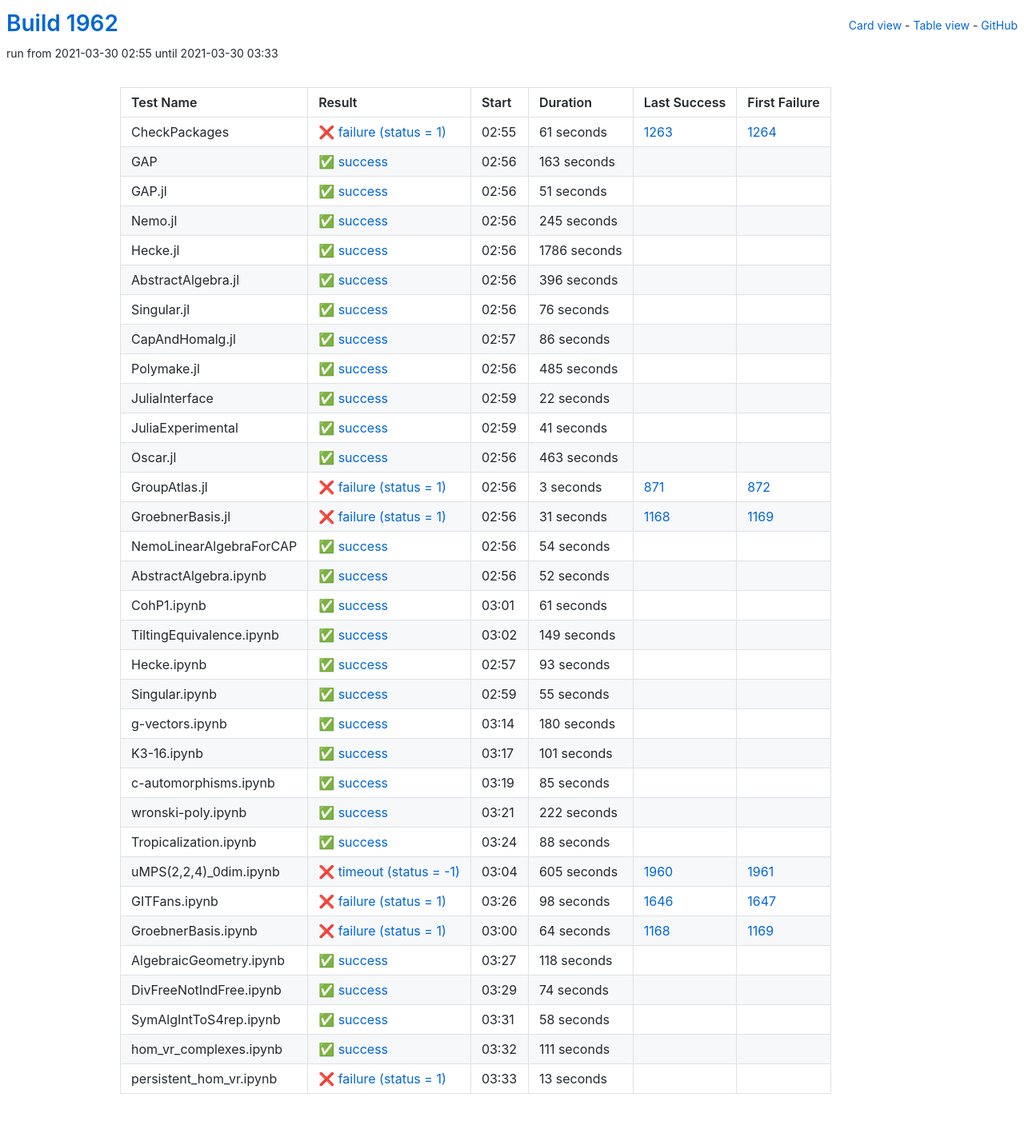
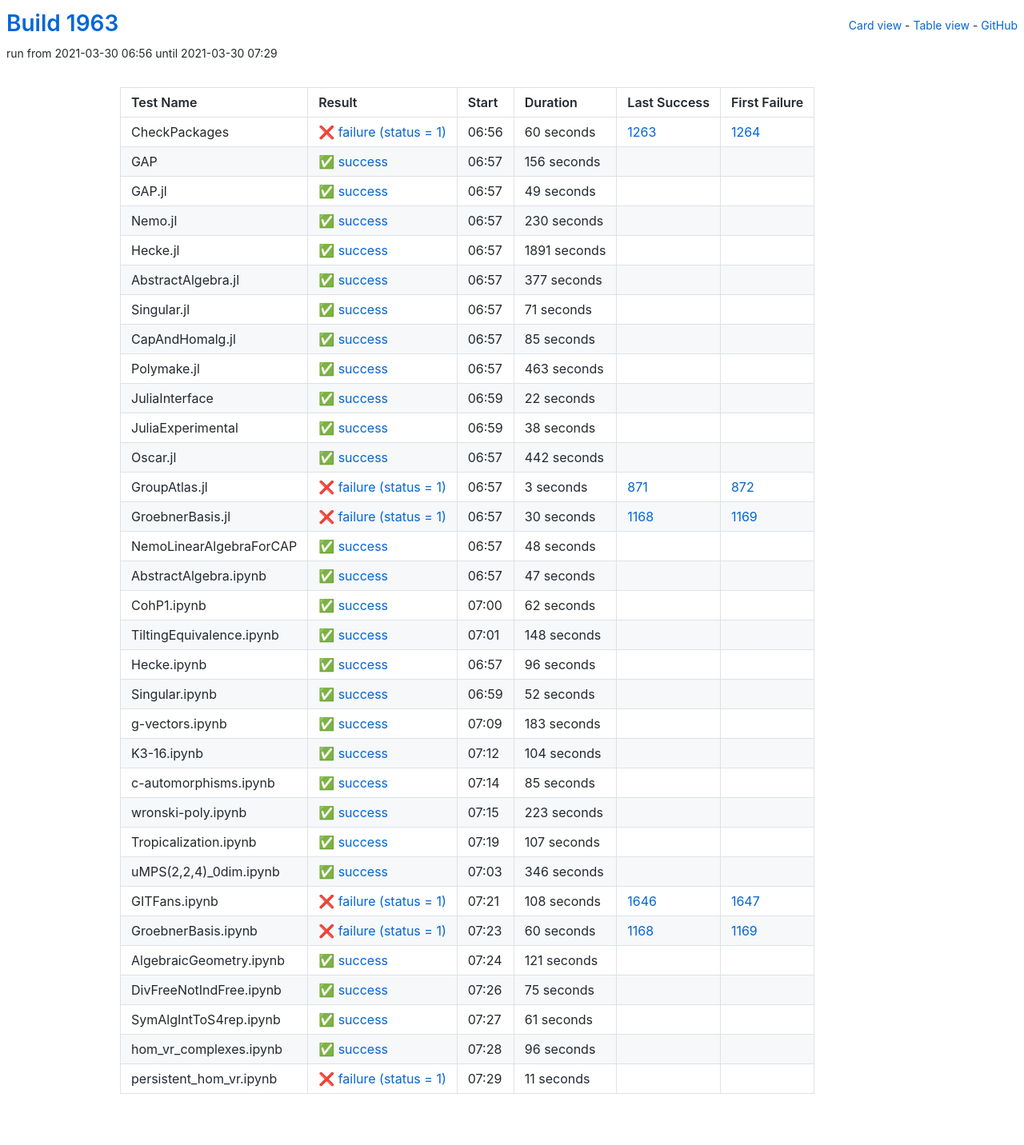
Before and after one commit to oscar-system/oscar-ci-status-stable, a Jekyll site: the page built from table.html, in a window 1280 px wide. Shown: the whole page at 80% size. Built offline with Jekyll 4.4.1, drawn with Linux system fonts in a browser that asks for light colours.

Commit message:
Build #1963

```diff
--- a/_data/ci.yml
+++ b/_data/ci.yml
@@ -1,6 +1,6 @@
 ---
-build: 1962
-build_url: https://oscarci.mathematik.uni-kl.de/job/oscar-stable/1962/
+build: 1963
+build_url: https://oscarci.mathematik.uni-kl.de/job/oscar-stable/1963/
 job: oscar-stable
 organization: oscar-system
 repo: oscar-ci-status-stable
@@ -8,116 +8,116 @@ repourl: https://github.com/oscar-system/oscar-ci-status-stable
 tests:
 - name: CheckPackages
   id: checkpackages
-  log: https://oscarci.mathematik.uni-kl.de/job/oscar-stable/1962/artifact/logs/build-1962/CheckPackages.log
-  start: 2021-03-30 02:55
+  log: https://oscarci.mathematik.uni-kl.de/job/oscar-stable/1963/artifact/logs/build-1963/CheckPackages.log
+  start: 2021-03-30 06:56
   success: false
   exitcode: 1
   status: failure
-  duration: 61
+  duration: 60
   last_success: 1263
   last_success_url: https://oscarci.mathematik.uni-kl.de/job/oscar-stable/1263/
   first_failure: 1264
   first_failure_url: https://oscarci.mathematik.uni-kl.de/job/oscar-stable/1264/
 - name: GAP
   id: gap
-  log: https://oscarci.mathematik.uni-kl.de/job/oscar-stable/1962/artifact/logs/build-1962/GAP.log
-  start: 2021-03-30 02:56
+  log: https://oscarci.mathematik.uni-kl.de/job/oscar-stable/1963/artifact/logs/build-1963/GAP.log
+  start: 2021-03-30 06:57
   success: true
   exitcode: 0
   status: success
-  duration: 163
+  duration: 156
   last_success: false
   last_success_url:
   first_failure: false
   first_failure_url:
 - name: GAP.jl
   id: gap-jl
-  log: https://oscarci.mathematik.uni-kl.de/job/oscar-stable/1962/artifact/logs/build-1962/GAP.jl.log
-  start: 2021-03-30 02:56
+  log: https://oscarci.mathematik.uni-kl.de/job/oscar-stable/1963/artifact/logs/build-1963/GAP.jl.log
+  start: 2021-03-30 06:57
   success: true
   exitcode: 0
   status: success
-  duration: 51
+  duration: 49
   last_success: false
   last_success_url:
   first_failure: false
   first_failure_url:
 - name: Nemo.jl
   id: nemo-jl
-  log: https://oscarci.mathematik.uni-kl.de/job/oscar-stable/1962/artifact/logs/build-1962/Nemo.jl.log
-  start: 2021-03-30 02:56
+  log: https://oscarci.mathematik.uni-kl.de/job/oscar-stable/1963/artifact/logs/build-1963/Nemo.jl.log
+  start: 2021-03-30 06:57
   success: true
   exitcode: 0
   status: success
-  duration: 245
+  duration: 230
   last_success: false
   last_success_url:
   first_failure: false
   first_failure_url:
 - name: Hecke.jl
   id: hecke-jl
-  log: https://oscarci.mathematik.uni-kl.de/job/oscar-stable/1962/artifact/logs/build-1962/Hecke.jl.log
-  start: 2021-03-30 02:56
+  log: https://oscarci.mathematik.uni-kl.de/job/oscar-stable/1963/artifact/logs/build-1963/Hecke.jl.log
+  start: 2021-03-30 06:57
   success: true
   exitcode: 0
   status: success
-  duration: 1786
+  duration: 1891
   last_success: false
   last_success_url:
   first_failure: false
   first_failure_url:
 - name: AbstractAlgebra.jl
   id: abstractalgebra-jl
-  log: https://oscarci.mathematik.uni-kl.de/job/oscar-stable/1962/artifact/logs/build-1962/AbstractAlgebra.jl.log
-  start: 2021-03-30 02:56
+  log: https://oscarci.mathematik.uni-kl.de/job/oscar-stable/1963/artifact/logs/build-1963/AbstractAlgebra.jl.log
+  start: 2021-03-30 06:57
   success: true
   exitcode: 0
   status: success
-  duration: 396
+  duration: 377
   last_success: false
   last_success_url:
   first_failure: false
   first_failure_url:
 - name: Singular.jl
   id: singular-jl
-  log: https://oscarci.mathematik.uni-kl.de/job/oscar-stable/1962/artifact/logs/build-1962/Singular.jl.log
-  start: 2021-03-30 02:56
+  log: https://oscarci.mathematik.uni-kl.de/job/oscar-stable/1963/artifact/logs/build-1963/Singular.jl.log
+  start: 2021-03-30 06:57
   success: true
   exitcode: 0
   status: success
-  duration: 76
+  duration: 71
   last_success: false
   last_success_url:
   first_failure: false
   first_failure_url:
 - name: CapAndHomalg.jl
   id: capandhomalg-jl
-  log: https://oscarci.mathematik.uni-kl.de/job/oscar-stable/1962/artifact/logs/build-1962/CapAndHomalg.jl.log
-  start: 2021-03-30 02:57
+  log: https://oscarci.mathematik.uni-kl.de/job/oscar-stable/1963/artifact/logs/build-1963/CapAndHomalg.jl.log
+  start: 2021-03-30 06:57
   success: true
   exitcode: 0
   status: success
-  duration: 86
+  duration: 85
   last_success: false
   last_success_url:
   first_failure: false
   first_failure_url:
 - name: Polymake.jl
   id: polymake-jl
-  log: https://oscarci.mathematik.uni-kl.de/job/oscar-stable/1962/artifact/logs/build-1962/Polymake.jl.log
-  start: 2021-03-30 02:56
+  log: https://oscarci.mathematik.uni-kl.de/job/oscar-stable/1963/artifact/logs/build-1963/Polymake.jl.log
+  start: 2021-03-30 06:57
   success: true
   exitcode: 0
   status: success
-  duration: 485
+  duration: 463
   last_success: false
   last_success_url:
   first_failure: false
   first_failure_url:
 - name: JuliaInterface
   id: juliainterface
-  log: https://oscarci.mathematik.uni-kl.de/job/oscar-stable/1962/artifact/logs/build-1962/JuliaInterface.log
-  start: 2021-03-30 02:59
+  log: https://oscarci.mathematik.uni-kl.de/job/oscar-stable/1963/artifact/logs/build-1963/JuliaInterface.log
+  start: 2021-03-30 06:59
   success: true
   exitcode: 0
   status: success
@@ -128,32 +128,32 @@ tests:
   first_failure_url:
 - name: JuliaExperimental
   id: juliaexperimental
-  log: https://oscarci.mathematik.uni-kl.de/job/oscar-stable/1962/artifact/logs/build-1962/JuliaExperimental.log
-  start: 2021-03-30 02:59
+  log: https://oscarci.mathematik.uni-kl.de/job/oscar-stable/1963/artifact/logs/build-1963/JuliaExperimental.log
+  start: 2021-03-30 06:59
   success: true
   exitcode: 0
   status: success
-  duration: 41
+  duration: 38
   last_success: false
   last_success_url:
   first_failure: false
   first_failure_url:
 - name: Oscar.jl
   id: oscar-jl
-  log: https://oscarci.mathematik.uni-kl.de/job/oscar-stable/1962/artifact/logs/build-1962/Oscar.jl.log
-  start: 2021-03-30 02:56
+  log: https://oscarci.mathematik.uni-kl.de/job/oscar-stable/1963/artifact/logs/build-1963/Oscar.jl.log
+  start: 2021-03-30 06:57
   success: true
   exitcode: 0
   status: success
-  duration: 463
+  duration: 442
   last_success: false
   last_success_url:
   first_failure: false
   first_failure_url:
 - name: GroupAtlas.jl
   id: groupatlas-jl
-  log: https://oscarci.mathematik.uni-kl.de/job/oscar-stable/1962/artifact/logs/build-1962/GroupAtlas.jl.log
-  start: 2021-03-30 02:56
+  log: https://oscarci.mathematik.uni-kl.de/job/oscar-stable/1963/artifact/logs/build-1963/GroupAtlas.jl.log
+  start: 2021-03-30 06:57
   success: false
   exitcode: 1
   status: failure
@@ -164,32 +164,80 @@ tests:
   first_failure_url: https://oscarci.mathematik.uni-kl.de/job/oscar-stable/872/
 - name: GroebnerBasis.jl
   id: groebnerbasis-jl
-  log: https://oscarci.mathematik.uni-kl.de/job/oscar-stable/1962/artifact/logs/build-1962/GroebnerBasis.jl.log
-  start: 2021-03-30 02:56
+  log: https://oscarci.mathematik.uni-kl.de/job/oscar-stable/1963/artifact/logs/build-1963/GroebnerBasis.jl.log
+  start: 2021-03-30 06:57
   success: false
   exitcode: 1
   status: failure
-  duration: 31
+  duration: 30
   last_success: 1168
   last_success_url: https://oscarci.mathematik.uni-kl.de/job/oscar-stable/1168/
   first_failure: 1169
   first_failure_url: https://oscarci.mathematik.uni-kl.de/job/oscar-stable/1169/
 - name: NemoLinearAlgebraForCAP
   id: nemolinearalgebraforcap
-  log: https://oscarci.mathematik.uni-kl.de/job/oscar-stable/1962/artifact/logs/build-1962/NemoLinearAlgebraForCAP.log
-  start: 2021-03-30 02:56
+  log: https://oscarci.mathematik.uni-kl.de/job/oscar-stable/1963/artifact/logs/build-1963/NemoLinearAlgebraForCAP.log
+  start: 2021-03-30 06:57
   success: true
   exitcode: 0
   status: success
-  duration: 54
+  duration: 48
   last_success: false
   last_success_url:
   first_failure: false
   first_failure_url:
 - name: AbstractAlgebra.ipynb
   id: abstractalgebra-ipynb
-  log: https://oscarci.mathematik.uni-kl.de/job/oscar-stable/1962/artifact/logs/build-1962/AbstractAlgebra.ipynb.log
-  start: 2021-03-30 02:56
+  log: https://oscarci.mathematik.uni-kl.de/job/oscar-stable/1963/artifact/logs/build-1963/AbstractAlgebra.ipynb.log
+  start: 2021-03-30 06:57
+  success: true
+  exitcode: 0
+  status: success
+  duration: 47
+  last_success: false
+  last_success_url:
+  first_failure: false
+  first_failure_url:
+- name: CohP1.ipynb
+  id: cohp1-ipynb
+  log: https://oscarci.mathematik.uni-kl.de/job/oscar-stable/1963/artifact/logs/build-1963/CohP1.ipynb.log
+  start: 2021-03-30 07:00
+  success: true
+  exitcode: 0
+  status: success
+  duration: 62
+  last_success: false
+  last_success_url:
+  first_failure: false
+  first_failure_url:
+- name: TiltingEquivalence.ipynb
+  id: tiltingequivalence-ipynb
+  log: https://oscarci.mathematik.uni-kl.de/job/oscar-stable/1963/artifact/logs/build-1963/TiltingEquivalence.ipynb.log
+  start: 2021-03-30 07:01
+  success: true
+  exitcode: 0
+  status: success
+  duration: 148
+  last_success: false
+  last_success_url:
+  first_failure: false
+  first_failure_url:
+- name: Hecke.ipynb
+  id: hecke-ipynb
+  log: https://oscarci.mathematik.uni-kl.de/job/oscar-stable/1963/artifact/logs/build-1963/Hecke.ipynb.log
+  start: 2021-03-30 06:57
+  success: true
+  exitcode: 0
+  status: success
+  duration: 96
+  last_success: false
+  last_success_url:
+  first_failure: false
+  first_failure_url:
+- name: Singular.ipynb
+  id: singular-ipynb
+  log: https://oscarci.mathematik.uni-kl.de/job/oscar-stable/1963/artifact/logs/build-1963/Singular.ipynb.log
+  start: 2021-03-30 06:59
   success: true
   exitcode: 0
   status: success
@@ -198,82 +246,34 @@ tests:
   last_success_url:
   first_failure: false
   first_failure_url:
-- name: CohP1.ipynb
-  id: cohp1-ipynb
-  log: https://oscarci.mathematik.uni-kl.de/job/oscar-stable/1962/artifact/logs/build-1962/CohP1.ipynb.log
-  start: 2021-03-30 03:01
+- name: g-vectors.ipynb
+  id: g-vectors-ipynb
+  log: https://oscarci.mathematik.uni-kl.de/job/oscar-stable/1963/artifact/logs/build-1963/g-vectors.ipynb.log
+  start: 2021-03-30 07:09
   success: true
   exitcode: 0
   status: success
-  duration: 61
-  last_success: false
-  last_success_url:
-  first_failure: false
-  first_failure_url:
-- name: TiltingEquivalence.ipynb
-  id: tiltingequivalence-ipynb
-  log: https://oscarci.mathematik.uni-kl.de/job/oscar-stable/1962/artifact/logs/build-1962/TiltingEquivalence.ipynb.log
-  start: 2021-03-30 03:02
-  success: true
-  exitcode: 0
-  status: success
-  duration: 149
-  last_success: false
-  last_success_url:
-  first_failure: false
-  first_failure_url:
-- name: Hecke.ipynb
-  id: hecke-ipynb
-  log: https://oscarci.mathematik.uni-kl.de/job/oscar-stable/1962/artifact/logs/build-1962/Hecke.ipynb.log
-  start: 2021-03-30 02:57
-  success: true
-  exitcode: 0
-  status: success
-  duration: 93
-  last_success: false
-  last_success_url:
-  first_failure: false
-  first_failure_url:
-- name: Singular.ipynb
-  id: singular-ipynb
-  log: https://oscarci.mathematik.uni-kl.de/job/oscar-stable/1962/artifact/logs/build-1962/Singular.ipynb.log
-  start: 2021-03-30 02:59
-  success: true
-  exitcode: 0
-  status: success
-  duration: 55
-  last_success: false
-  last_success_url:
-  first_failure: false
-  first_failure_url:
-- name: g-vectors.ipynb
-  id: g-vectors-ipynb
-  log: https://oscarci.mathematik.uni-kl.de/job/oscar-stable/1962/artifact/logs/build-1962/g-vectors.ipynb.log
-  start: 2021-03-30 03:14
-  success: true
-  exitcode: 0
-  status: success
-  duration: 180
+  duration: 183
   last_success: false
   last_success_url:
   first_failure: false
   first_failure_url:
 - name: K3-16.ipynb
   id: k3-16-ipynb
-  log: https://oscarci.mathematik.uni-kl.de/job/oscar-stable/1962/artifact/logs/build-1962/K3-16.ipynb.log
-  start: 2021-03-30 03:17
+  log: https://oscarci.mathematik.uni-kl.de/job/oscar-stable/1963/artifact/logs/build-1963/K3-16.ipynb.log
+  start: 2021-03-30 07:12
   success: true
   exitcode: 0
   status: success
-  duration: 101
+  duration: 104
   last_success: false
   last_success_url:
   first_failure: false
   first_failure_url:
 - name: c-automorphisms.ipynb
   id: c-automorphisms-ipynb
-  log: https://oscarci.mathematik.uni-kl.de/job/oscar-stable/1962/artifact/logs/build-1962/c-automorphisms.ipynb.log
-  start: 2021-03-30 03:19
+  log: https://oscarci.mathematik.uni-kl.de/job/oscar-stable/1963/artifact/logs/build-1963/c-automorphisms.ipynb.log
+  start: 2021-03-30 07:14
   success: true
   exitcode: 0
   status: success
@@ -284,120 +284,120 @@ tests:
   first_failure_url:
 - name: wronski-poly.ipynb
   id: wronski-poly-ipynb
-  log: https://oscarci.mathematik.uni-kl.de/job/oscar-stable/1962/artifact/logs/build-1962/wronski-poly.ipynb.log
-  start: 2021-03-30 03:21
+  log: https://oscarci.mathematik.uni-kl.de/job/oscar-stable/1963/artifact/logs/build-1963/wronski-poly.ipynb.log
+  start: 2021-03-30 07:15
   success: true
   exitcode: 0
   status: success
-  duration: 222
+  duration: 223
   last_success: false
   last_success_url:
   first_failure: false
   first_failure_url:
 - name: Tropicalization.ipynb
   id: tropicalization-ipynb
-  log: https://oscarci.mathematik.uni-kl.de/job/oscar-stable/1962/artifact/logs/build-1962/Tropicalization.ipynb.log
-  start: 2021-03-30 03:24
+  log: https://oscarci.mathematik.uni-kl.de/job/oscar-stable/1963/artifact/logs/build-1963/Tropicalization.ipynb.log
+  start: 2021-03-30 07:19
   success: true
   exitcode: 0
   status: success
-  duration: 88
+  duration: 107
   last_success: false
   last_success_url:
   first_failure: false
   first_failure_url:
 - name: uMPS(2,2,4)_0dim.ipynb
   id: umps-2-2-4-0dim-ipynb
-  log: https://oscarci.mathematik.uni-kl.de/job/oscar-stable/1962/artifact/logs/build-1962/uMPS-2-2-4-_0dim.ipynb.log
-  start: 2021-03-30 03:04
-  success: false
-  exitcode: -1
-  status: timeout
-  duration: 605
-  last_success: 1960
-  last_success_url: https://oscarci.mathematik.uni-kl.de/job/oscar-stable/1960/
-  first_failure: 1961
-  first_failure_url: https://oscarci.mathematik.uni-kl.de/job/oscar-stable/1961/
+  log: https://oscarci.mathematik.uni-kl.de/job/oscar-stable/1963/artifact/logs/build-1963/uMPS-2-2-4-_0dim.ipynb.log
+  start: 2021-03-30 07:03
+  success: true
+  exitcode: 0
+  status: success
+  duration: 346
+  last_success: false
+  last_success_url:
+  first_failure: false
+  first_failure_url:
 - name: GITFans.ipynb
   id: gitfans-ipynb
-  log: https://oscarci.mathematik.uni-kl.de/job/oscar-stable/1962/artifact/logs/build-1962/GITFans.ipynb.log
-  start: 2021-03-30 03:26
+  log: https://oscarci.mathematik.uni-kl.de/job/oscar-stable/1963/artifact/logs/build-1963/GITFans.ipynb.log
+  start: 2021-03-30 07:21
   success: false
   exitcode: 1
   status: failure
-  duration: 98
+  duration: 108
   last_success: 1646
   last_success_url: https://oscarci.mathematik.uni-kl.de/job/oscar-stable/1646/
   first_failure: 1647
   first_failure_url: https://oscarci.mathematik.uni-kl.de/job/oscar-stable/1647/
 - name: GroebnerBasis.ipynb
   id: groebnerbasis-ipynb
-  log: https://oscarci.mathematik.uni-kl.de/job/oscar-stable/1962/artifact/logs/build-1962/GroebnerBasis.ipynb.log
-  start: 2021-03-30 03:00
+  log: https://oscarci.mathematik.uni-kl.de/job/oscar-stable/1963/artifact/logs/build-1963/GroebnerBasis.ipynb.log
+  start: 2021-03-30 07:23
   success: false
   exitcode: 1
   status: failure
-  duration: 64
+  duration: 60
   last_success: 1168
   last_success_url: https://oscarci.mathematik.uni-kl.de/job/oscar-stable/1168/
   first_failure: 1169
   first_failure_url: https://oscarci.mathematik.uni-kl.de/job/oscar-stable/1169/
 - name: AlgebraicGeometry.ipynb
   id: algebraicgeometry-ipynb
-  log: https://oscarci.mathematik.uni-kl.de/job/oscar-stable/1962/artifact/logs/build-1962/AlgebraicGeometry.ipynb.log
-  start: 2021-03-30 03:27
+  log: https://oscarci.mathematik.uni-kl.de/job/oscar-stable/1963/artifact/logs/build-1963/AlgebraicGeometry.ipynb.log
+  start: 2021-03-30 07:24
   success: true
   exitcode: 0
   status: success
-  duration: 118
+  duration: 121
   last_success: false
   last_success_url:
   first_failure: false
   first_failure_url:
 - name: DivFreeNotIndFree.ipynb
   id: divfreenotindfree-ipynb
-  log: https://oscarci.mathematik.uni-kl.de/job/oscar-stable/1962/artifact/logs/build-1962/DivFreeNotIndFree.ipynb.log
-  start: 2021-03-30 03:29
+  log: https://oscarci.mathematik.uni-kl.de/job/oscar-stable/1963/artifact/logs/build-1963/DivFreeNotIndFree.ipynb.log
+  start: 2021-03-30 07:26
   success: true
   exitcode: 0
   status: success
-  duration: 74
+  duration: 75
   last_success: false
   last_success_url:
   first_failure: false
   first_failure_url:
 - name: SymAlgIntToS4rep.ipynb
   id: symalginttos4rep-ipynb
-  log: https://oscarci.mathematik.uni-kl.de/job/oscar-stable/1962/artifact/logs/build-1962/SymAlgIntToS4rep.ipynb.log
-  start: 2021-03-30 03:31
+  log: https://oscarci.mathematik.uni-kl.de/job/oscar-stable/1963/artifact/logs/build-1963/SymAlgIntToS4rep.ipynb.log
+  start: 2021-03-30 07:27
   success: true
   exitcode: 0
   status: success
-  duration: 58
+  duration: 61
   last_success: false
   last_success_url:
   first_failure: false
   first_failure_url:
 - name: hom_vr_complexes.ipynb
   id: hom-vr-complexes-ipynb
-  log: https://oscarci.mathematik.uni-kl.de/job/oscar-stable/1962/artifact/logs/build-1962/hom_vr_complexes.ipynb.log
-  start: 2021-03-30 03:32
+  log: https://oscarci.mathematik.uni-kl.de/job/oscar-stable/1963/artifact/logs/build-1963/hom_vr_complexes.ipynb.log
+  start: 2021-03-30 07:28
   success: true
   exitcode: 0
   status: success
-  duration: 111
+  duration: 96
   last_success: false
   last_success_url:
   first_failure: false
   first_failure_url:
 - name: persistent_hom_vr.ipynb
   id: persistent-hom-vr-ipynb
-  log: https://oscarci.mathematik.uni-kl.de/job/oscar-stable/1962/artifact/logs/build-1962/persistent_hom_vr.ipynb.log
-  start: 2021-03-30 03:33
+  log: https://oscarci.mathematik.uni-kl.de/job/oscar-stable/1963/artifact/logs/build-1963/persistent_hom_vr.ipynb.log
+  start: 2021-03-30 07:29
   success: false
   exitcode: 1
   status: failure
-  duration: 13
+  duration: 11
   last_success: false
   last_success_url:
   first_failure: false
```
Also changed, not shown: README.md.
